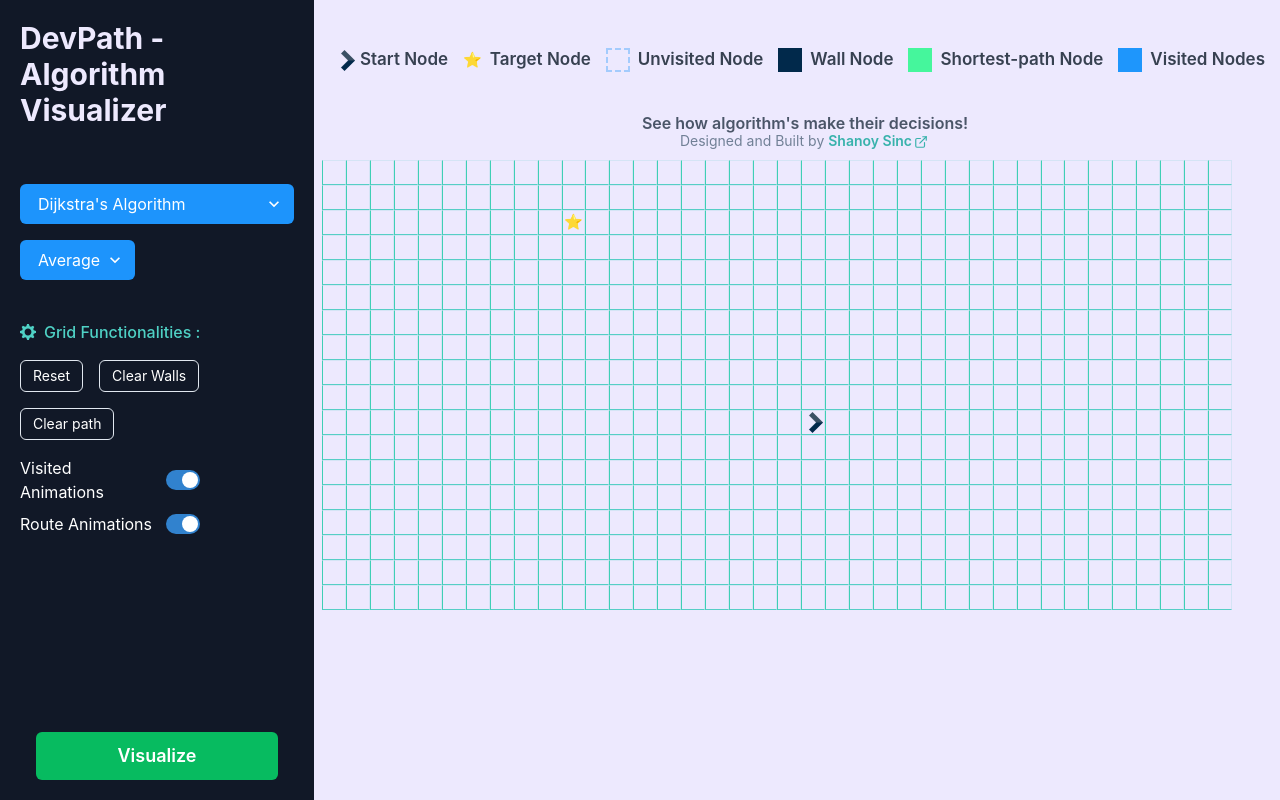
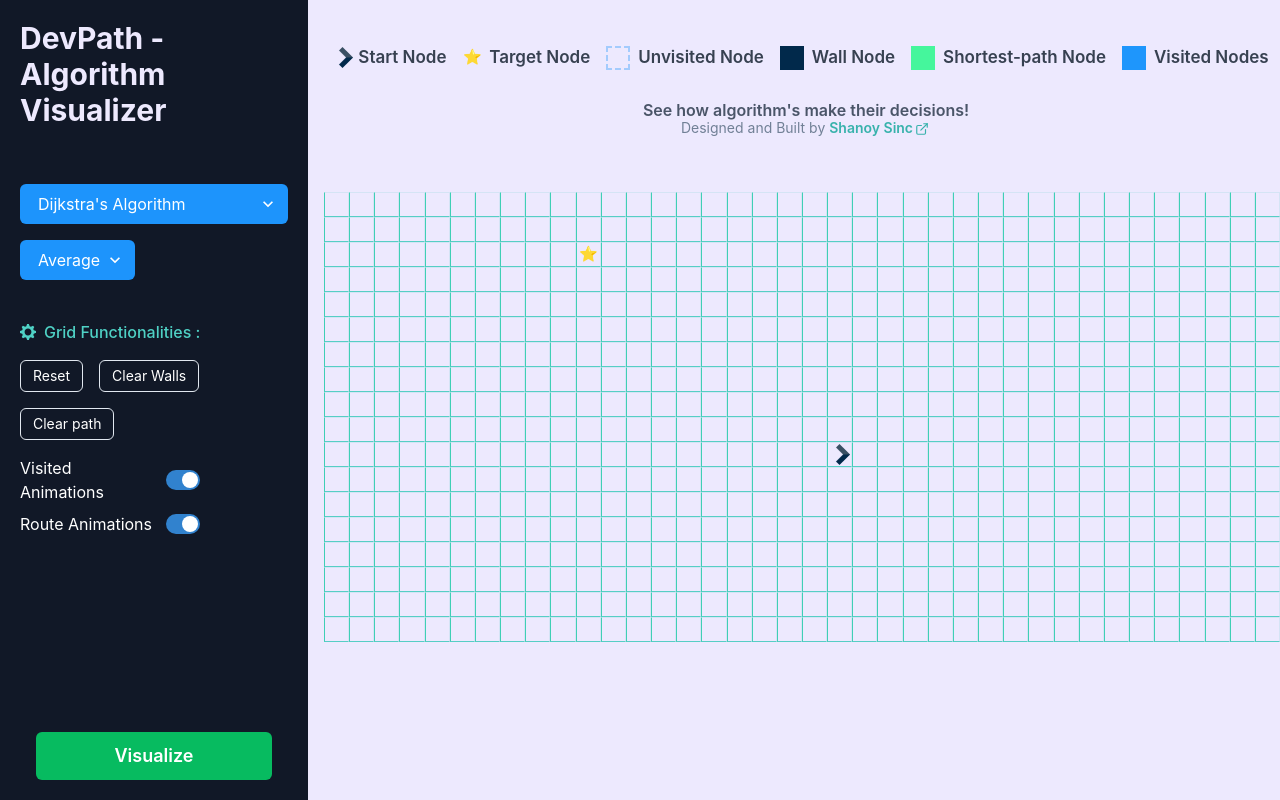
Before and after one commit to shanoysinc/Path-Visualizer, a React (Vite) app: page / in a window 1280 px wide. Built offline with nearby package versions, Linux system fonts and the light colour scheme.

Commit message:
add drawer component and reponsiveness

```diff
--- a/src/App.tsx
+++ b/src/App.tsx
@@ -1,32 +1,71 @@
 import React from "react";
 import "./App.css";
-import { Grid as VisualizerGrid } from "./components";
-import { Grid, GridItem } from "@chakra-ui/react";
-import GridKeys from "./components/GridKeys/GridKeys";
-import LeftSideBar from "./components/sidebar/LeftSideBar";
+import { Grid, GridItem, Button, useDisclosure, Flex } from "@chakra-ui/react";
+import {
+  Grid as VisualizerGrid,
+  Drawer,
+  GridKeys,
+  LeftSideBar,
+} from "./components";
+import { HamburgerIcon } from "@chakra-ui/icons";
+import { DrawerStateProps, useDrawerState } from "./state/UI/useDrawerDisplay";
+const drawerSelector = (state: DrawerStateProps) => ({
+  isOpen: state.isOpen,
+  setIsOpen: state.setIsOpen,
+});
 
 function App() {
+  const { setIsOpen } = useDrawerState(drawerSelector);
+
   return (
     <div className="App">
+      <Button
+        bg="hsl(208, 97%, 55%)"
+        onClick={() => setIsOpen(true)}
+        size="sm"
+        display={["block", "block", "block", "block", "none"]}
+        pos="fixed"
+        left="5"
+        top="10"
+        _hover={{}}
+      >
+        <HamburgerIcon w={5} h={5} color="white" />
+      </Button>
+      <Drawer />
+      {/* <Flex justify="center" bg="red" align="center"> */}
       <Grid
         h="100vh"
         templateRows="repeat(5, 1fr)"
-        templateColumns="repeat(4, 1fr)"
-        columnGap={2}
+        templateColumns={[
+          "repeat(2, 1fr)",
+          "repeat(2, 1fr)",
+          "repeat(2, 1fr)",
+          "repeat(2, 1fr)",
+          "repeat(4, 1fr)",
+        ]}
+        columnGap={4}
+        w={["90%", "90%", "90%", "90%", "100%"]}
+        m={["0 auto"]}
+        mr={{ xlg: 10 }}
       >
-        <GridItem rowSpan={5} colSpan={1} bg="#111827">
+        <GridItem
+          rowSpan={5}
+          colSpan={1}
+          bg="#111827"
+          display={["none", "none", "none", "none", "block"]}
+        >
           <LeftSideBar />
-          {/* <Drawer /> */}
         </GridItem>
 
-        <GridItem colSpan={3}>
+        <GridItem colSpan={[2, 2, 2, 2, 3]}>
           <GridKeys />
         </GridItem>
 
-        <GridItem rowSpan={5} colSpan={3}>
+        <GridItem rowSpan={[5, 5]} colSpan={[2, 2, 2, 3, 3]} mt="8">
           <VisualizerGrid />
         </GridItem>
       </Grid>
+      {/* </Flex> */}
     </div>
   );
 }
--- a/src/components/GridKeys/GridKeys.tsx
+++ b/src/components/GridKeys/GridKeys.tsx
@@ -3,15 +3,16 @@ import { Flex, Center, Text, Box, Link } from "@chakra-ui/react";
 
 import { ArrowRightIcon, StarIcon, ExternalLinkIcon } from "@chakra-ui/icons";
 
-const GridKeys = () => {
+export const GridKeys = () => {
   return (
     <>
+      <Flex flexWrap="wrap" justify="center" direction="column" align="center">
         <Flex
-        align="center"
-        justify="space-evenly"
+          justify="space-between"
           h="full"
-        marginTop={-5}
+          marginTop={5}
           flexWrap="wrap"
+          gridGap={4}
         >
           <Center>
             <div className="arrow-right"></div>
@@ -84,7 +85,7 @@ const GridKeys = () => {
             </Text>
           </Center>
         </Flex>
-      <Flex justify="center" direction="column" align="center">
+        <Flex justify="center" direction="column" align="center" marginTop={8}>
           <Text
             fontWeight="semibold"
             paddingLeft={2}
@@ -114,8 +115,7 @@ const GridKeys = () => {
             </Link>
           </Text>
         </Flex>
+      </Flex>
     </>
   );
 };
-
-export default GridKeys;
--- a/src/components/drawer/Drawer.tsx
+++ b/src/components/drawer/Drawer.tsx
@@ -1,42 +1,31 @@
 import React from "react";
+import { Drawer as LeftSideDrawer, DrawerContent } from "@chakra-ui/react";
+import { SidebarContent } from "../sidebar/components";
 import {
-  Drawer as LeftSideDrawer,
-  DrawerBody,
-  DrawerFooter,
-  DrawerHeader,
-  DrawerOverlay,
-  DrawerContent,
-  DrawerCloseButton,
-  useDisclosure,
-  Button,
-} from "@chakra-ui/react";
-const Drawer = () => {
-  const { isOpen, onOpen, onClose } = useDisclosure();
-  const btnRef = React.useRef();
+  DrawerStateProps,
+  useDrawerState,
+} from "../../state/UI/useDrawerDisplay";
+
+const drawerSelector = (state: DrawerStateProps) => ({
+  isOpen: state.isOpen,
+  setIsOpen: state.setIsOpen,
+});
+
+export const Drawer = () => {
+  const { setIsOpen, isOpen } = useDrawerState(drawerSelector);
 
   return (
     <>
-      {/* <Button ref={btnRef} colorScheme="teal" onClick={onOpen}>
-        Open
-      </Button> */}
-      <LeftSideDrawer isOpen={isOpen} placement="left" onClose={onClose}>
-        <DrawerOverlay />
-        <DrawerContent>
-          <DrawerCloseButton />
-          <DrawerHeader>Create your account</DrawerHeader>
-
-          <DrawerBody>{/* <Input placeholder="Type here..." /> */}</DrawerBody>
-
-          <DrawerFooter>
-            <Button variant="outline" mr={3} onClick={onClose}>
-              Cancel
-            </Button>
-            <Button colorScheme="blue">Save</Button>
-          </DrawerFooter>
+      <LeftSideDrawer
+        isOpen={isOpen}
+        placement="left"
+        onClose={() => setIsOpen(false)}
+        size="sm"
+      >
+        <DrawerContent bg="#111827">
+          <SidebarContent />
         </DrawerContent>
       </LeftSideDrawer>
     </>
   );
 };
-
-export default Drawer;
--- a/src/components/grid/Grid.tsx
+++ b/src/components/grid/Grid.tsx
@@ -5,7 +5,7 @@ import { grid } from "./hooks/useInitialGrid";
 
 export const Grid = memo(() => {
   const GridElement = grid.map((row, rowIndex) => (
-    <ChakraUIGrid templateColumns="repeat(40, 1fr)" key={`${rowIndex}`}>
+    <ChakraUIGrid templateColumns="repeat(38, 1fr)" key={`${rowIndex}`}>
       {row.map((_node, colIndex) => (
         <Node key={`${rowIndex}-${colIndex}`} row={rowIndex} col={colIndex} />
       ))}
--- a/src/components/index.ts
+++ b/src/components/index.ts
@@ -1 +1,4 @@
 export * from "./grid/Grid";
+export * from "./drawer/Drawer";
+export * from "./GridKeys/GridKeys";
+export * from "./sidebar/LeftSideBar";
--- a/src/components/sidebar/LeftSideBar.tsx
+++ b/src/components/sidebar/LeftSideBar.tsx
@@ -1,11 +1,9 @@
 import React from "react";
 import { SidebarContent } from "./components";
-const LeftSideBar = () => {
+export const LeftSideBar = () => {
   return (
     <>
       <SidebarContent />
     </>
   );
 };
-
-export default LeftSideBar;
--- a/src/components/sidebar/components/content/SidebarContent.tsx
+++ b/src/components/sidebar/components/content/SidebarContent.tsx
@@ -24,11 +24,19 @@ import { END_INDEX, START_INDEX } from "../../../grid/hooks/useInitialGrid";
 import { useRemoveGridWalls } from "../../../grid/hooks/useRemoveWalls";
 import { SettingsIcon } from "@chakra-ui/icons";
 import { useResetGrid } from "../../../grid/hooks/useInitialGrid";
-
+import {
+  DrawerStateProps,
+  useDrawerState,
+} from "../../../../state/UI/useDrawerDisplay";
 const routePosSelector = (state: useRoutePosProps) => ({
   routePos: state.routePos,
   setRoutePos: state.setRoutePos,
 });
+const drawerSelector = (state: DrawerStateProps) => ({
+  isOpen: state.isOpen,
+  setIsOpen: state.setIsOpen,
+});
+
 export const SidebarContent = memo(() => {
   const resetGrid = useResetGrid();
   const updatedGrid = useUpdateGrid();
@@ -39,9 +47,14 @@ export const SidebarContent = memo(() => {
   const [animateVisitedNode, setAnimateVisitedNode] = useState(true);
   const [animateRoute, setAnimateRoute] = useState(true);
   const [visualizeSpeed, setVisualizeSpeed] = useState(20);
+  const { setIsOpen, isOpen: isDrawerOpen } = useDrawerState(drawerSelector);
+
   const toast = useToast();
 
   const traverseGridHandler = async () => {
+    if (isDrawerOpen) {
+      setIsOpen(false);
+    }
     setisAlgoVisualizing(true);
 
     if (userHasVisualize) {
--- /dev/null
+++ b/src/state/UI/useDrawerDisplay.ts
@@ -0,0 +1,11 @@
+import create from "zustand";
+
+export interface DrawerStateProps {
+  isOpen: boolean;
+  setIsOpen: (params: boolean) => void;
+}
+
+export const useDrawerState = create<DrawerStateProps>((set) => ({
+  isOpen: false,
+  setIsOpen: (value) => set(() => ({ isOpen: value })),
+}));
```
Lines whose indentation alone changed are shown as unchanged.
